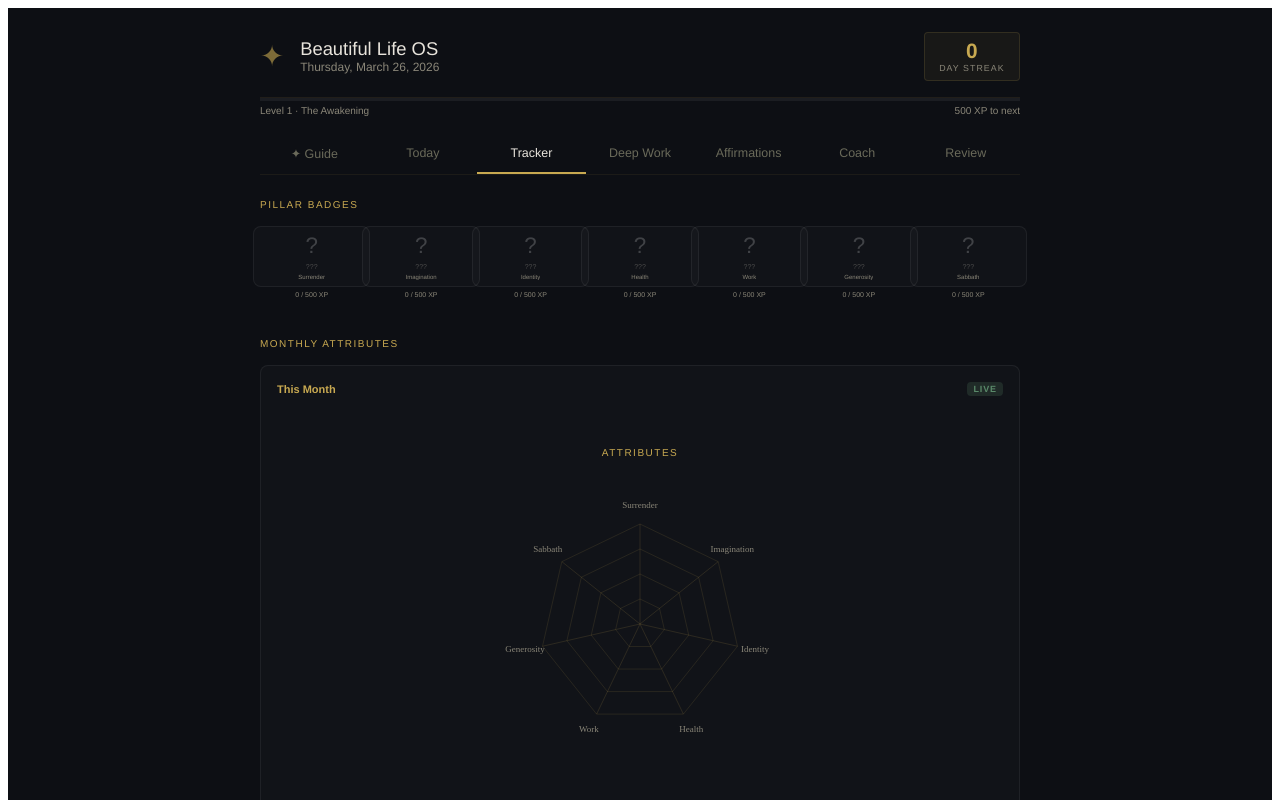
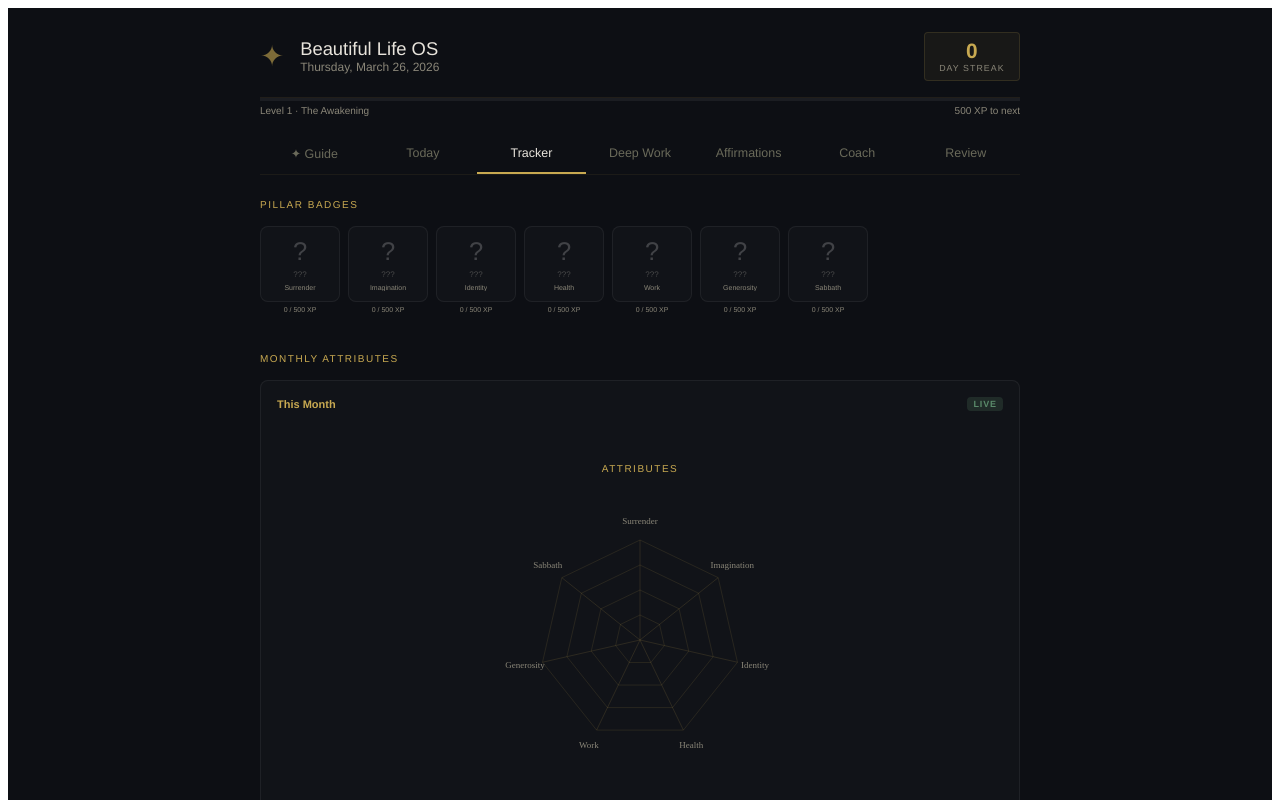
Before and after one commit to btcbullrider/beautiful-life-os, a React (Vite) app: page / in a window 1280 px wide. Both pictures are taken after a click on the button "Tracker". Shown: the top 800 px of the page. Built offline with nearby package versions, Linux system fonts and the light colour scheme.

Commit message:
fix: badge gallery flexbox layout, no overlap

```diff
--- a/src/components/gamification/BadgeGallery.jsx
+++ b/src/components/gamification/BadgeGallery.jsx
@@ -7,7 +7,7 @@ export default function BadgeGallery({ unlockedBadges = [], perPillar = {}, badg
       <div style={{ fontSize: "10px", color: "#C8A951", letterSpacing: "0.15em", textTransform: "uppercase", marginBottom: "1rem" }}>
         PILLAR BADGES
       </div>
-      <div style={{ display: "grid", gridTemplateColumns: "repeat(7, minmax(0, 1fr))", gap: "6px", width: "100%", paddingBottom: "8px" }}>
+      <div style={{ display: "flex", flexWrap: "wrap", gap: "8px", width: "100%", paddingBottom: "8px" }}>
         {PILLAR_BADGES.map(badgeData => {
           const isUnlocked = unlockedBadges.includes(badgeData.pillar);
           const xp = perPillar[badgeData.pillar] || 0;
@@ -17,16 +17,17 @@ export default function BadgeGallery({ unlockedBadges = [], perPillar = {}, badg
             <div key={badgeData.pillar} style={{ display: "flex", flexDirection: "column", alignItems: "center" }}>
               <div
                 style={{
-                  width: "100%",
-                  minWidth: 0,
-                  overflow: "hidden",
+                  flex: "1 1 calc(14.28% - 8px)",
+                  minWidth: "80px",
+                  maxWidth: "140px",
                   borderRadius: "8px",
-                  padding: "6px",
+                  padding: "10px 6px",
                   display: "flex",
                   flexDirection: "column",
                   alignItems: "center",
                   gap: "4px",
                   textAlign: "center",
+                  boxSizing: "border-box",
                   ...(isUnlocked ? {
                     background: "rgba(200, 169, 81, 0.08)",
                     border: "1px solid rgba(200, 169, 81, 0.3)"
@@ -38,7 +39,7 @@ export default function BadgeGallery({ unlockedBadges = [], perPillar = {}, badg
               >
                 <div
                   style={{
-                    fontSize: "1.4rem",
+                    fontSize: "1.6rem",
                     ...(isUnlocked ? { opacity: 1 } : { opacity: 0.2, color: "white" })
                   }}
                 >
@@ -46,7 +47,8 @@ export default function BadgeGallery({ unlockedBadges = [], perPillar = {}, badg
                 </div>
                 <div
                   style={{
-                    fontSize: "7px",
+                    fontSize: "8px",
+                    lineHeight: 1.3,
                     color: isUnlocked ? "#C8A951" : "#4A4A4A",
                     overflow: "hidden",
                     textOverflow: "ellipsis",
@@ -58,7 +60,7 @@ export default function BadgeGallery({ unlockedBadges = [], perPillar = {}, badg
                   {isUnlocked ? badgeData.badge : "???"}
                 </div>
                 <div style={{
-                  fontSize: "6px",
+                  fontSize: "7px",
                   color: "#8A8678",
                   overflow: "hidden",
                   textOverflow: "ellipsis",
```
